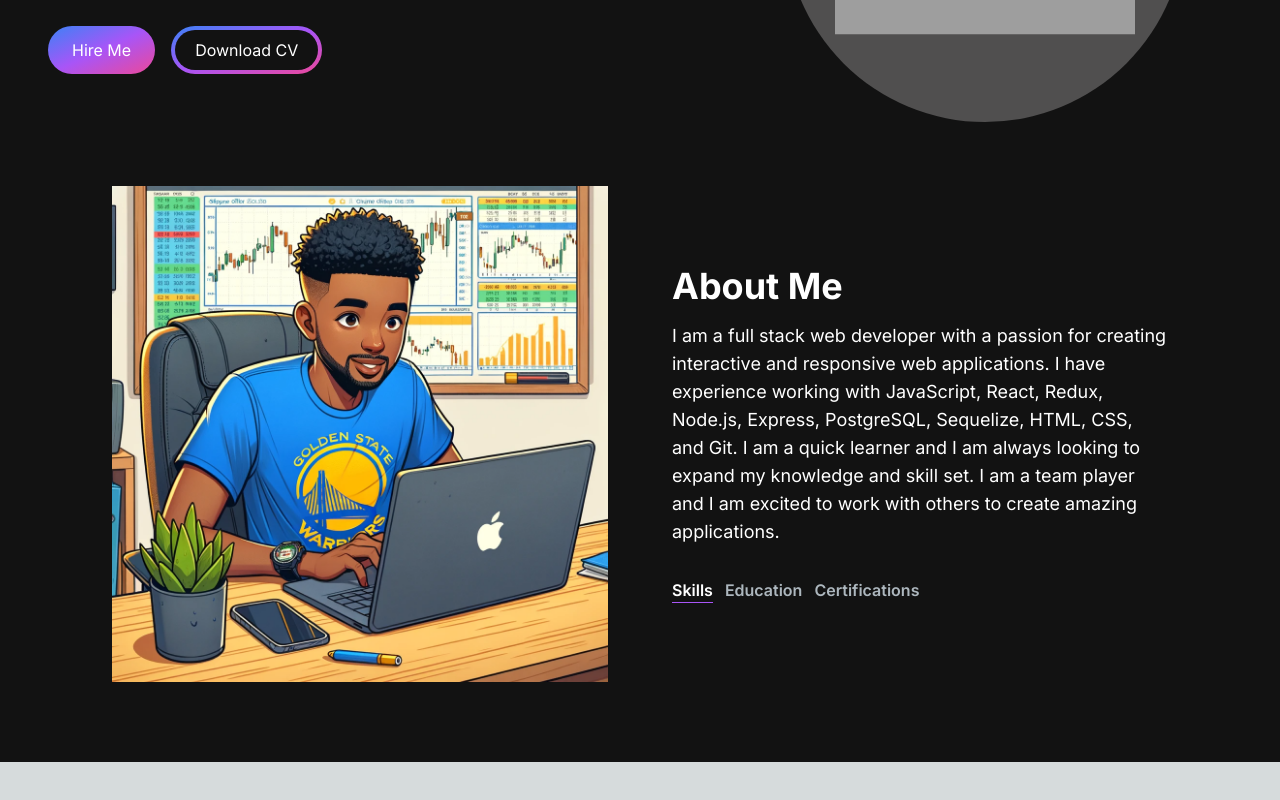
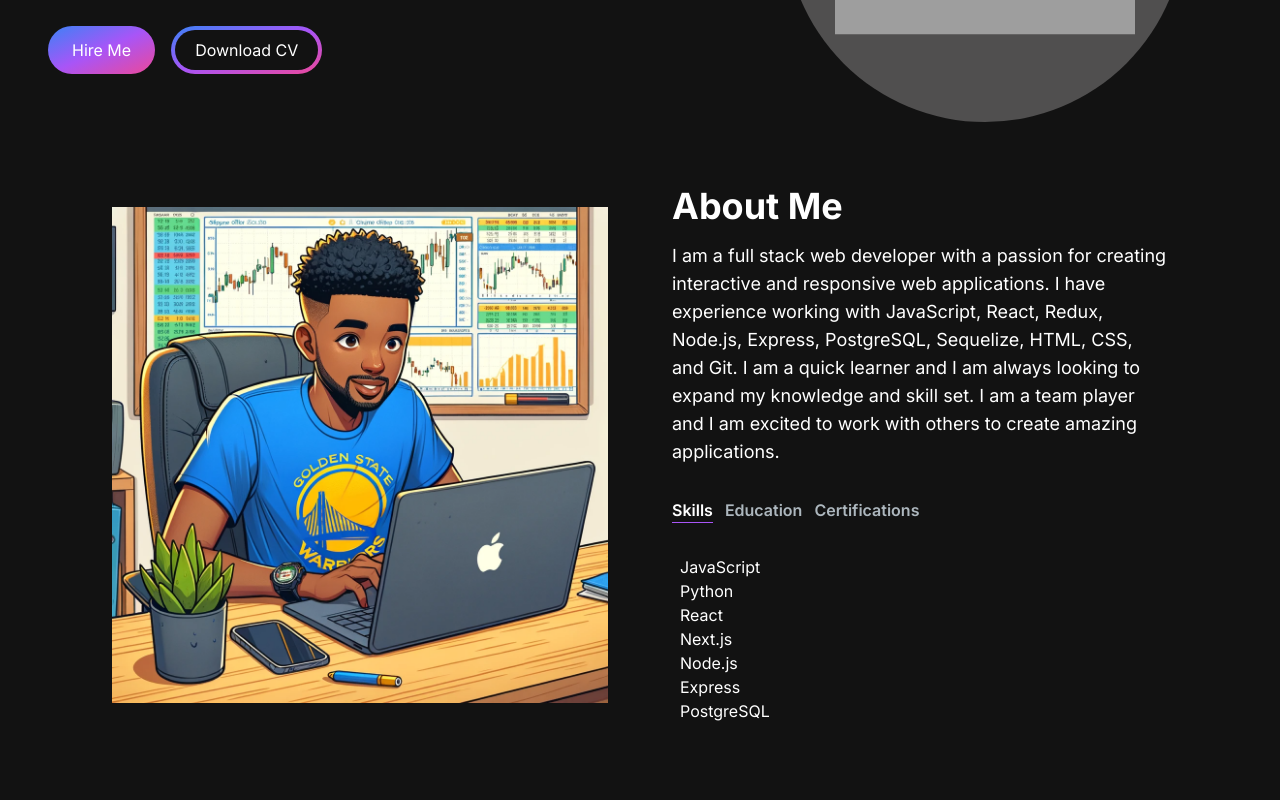
Before and after one commit to Slmbyn/portfolio-v2, a Next.js app: page / in a window 1280 px wide. Shown: the part 390-1190 px from the top of the page. Before the commit the page ends 1152 px from the top, so only its background shows below. Built offline with nearby package versions, Linux system fonts and the light colour scheme; grey boxes are pictures that could not be loaded.

Commit message:
adds about me tab content

```diff
--- a/app/src/components/AboutSection.jsx
+++ b/app/src/components/AboutSection.jsx
@@ -2,6 +2,44 @@
 import React, {useTransition, useState} from 'react'
 import Image from "next/image"
 import TabButton from './TabButton'
+
+const TAB_DATA = [
+    {
+        title: "Skills",
+        id: 'skills',
+        content: (
+            <ul className='list-desc pl-2'>
+                <li>JavaScript</li>
+                <li>Python</li>
+                <li>React</li>
+                <li>Next.js</li>
+                <li>Node.js</li>
+                <li>Express</li>
+                <li>PostgreSQL</li>
+            </ul>
+        )
+    },
+    {
+        title: "Education",
+        id: 'education',
+        content: (
+            <ul className='list-desc pl-2'>
+                <li>General Assembly</li>
+                <li>San Jose State University</li>
+            </ul>
+        )
+    },
+    {
+        title: "Certifications",
+        id: 'certifications',
+        content: (
+            <ul className='list-desc pl-2'>
+                <li>Full Stack Software Engineer</li>
+                <li>Software Testing</li>
+            </ul>
+        )
+    },
+]
 
 function AboutSection() {
     const [tab, setTab] = useState('skills')
@@ -16,7 +54,7 @@
     <section className='text-white'>
         <div className='md:grid md:grid-cols-2 gap-8 items-center py-8 px-4 xl:gap-16 sm:py-16 xl:px-16'>
             <Image src='/images/about-image.png' width={500} height={500} />
-            <div>
+            <div className='mt-4 md:mt-0 text-left flex flex-col h-full'>
                 <h2 className='text-4xl font-bold text-white mb-4'>About Me</h2>
                 <p className='text-base lg:text-lg'>
                     I am a full stack web developer with a passion for creating
@@ -31,15 +69,16 @@
                         {" "}
                         Skills{" "}
                     </TabButton>
-                    <TabButton selectTab={() => handleTabChange("Education")} active={tab === 'Education'}>
+                    <TabButton selectTab={() => handleTabChange("education")} active={tab === 'education'}>
                         {" "}
                         Education{" "}
                     </TabButton>
-                    <TabButton selectTab={() => handleTabChange("Certifications")} active={tab === 'Certifications'}>
+                    <TabButton selectTab={() => handleTabChange("certifications")} active={tab === 'certifications'}>
                         {" "}
                         Certifications{" "}
                     </TabButton>
                 </div>
+                <div className='mt-8'> {TAB_DATA.find((t) => t.id === tab).content} </div>
             </div>
         </div>
     </section>
```
